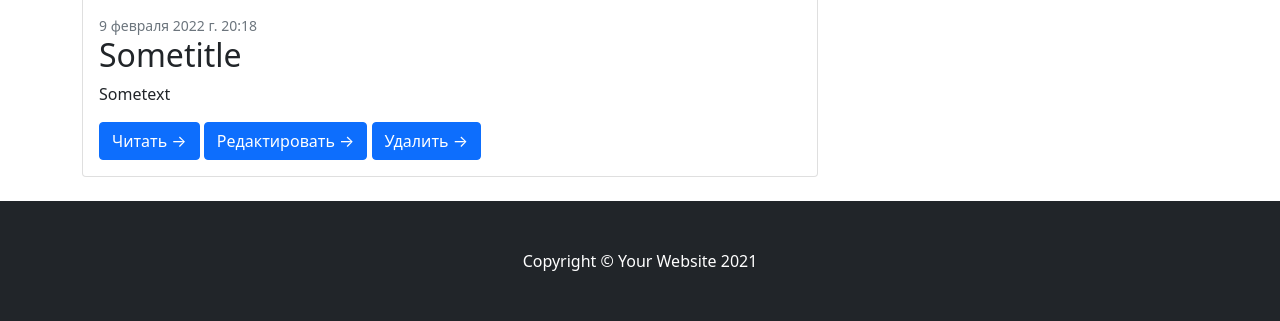
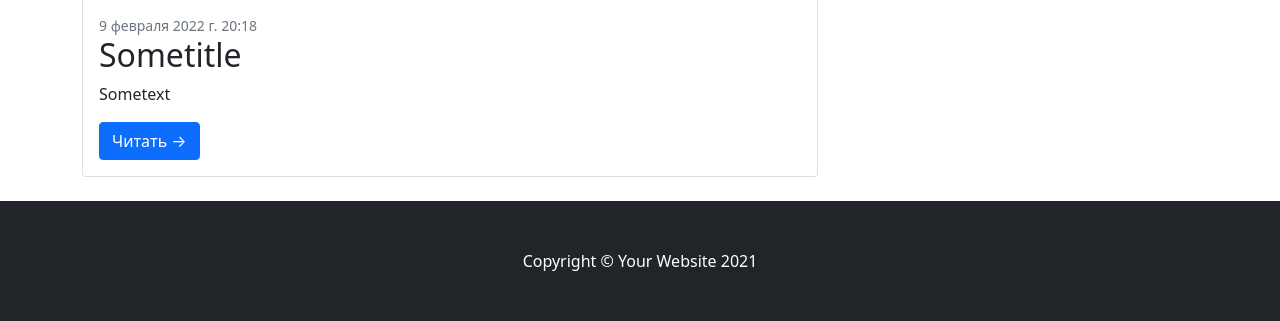
Before and after one commit to serjmarkby/newsportal, a Django app: page /news/ in a window 1280 px wide. Shown: the part 4393-4714 px from the top of the page. Run offline with Django 4.2, Linux system fonts and the light colour scheme; data comes from the database, SQL or seed files in the repository; some libraries are stand-ins or nearby versions.

Commit message:
Удалил кнопки "редактировать" и "Удалить" с этой страницы. Выведу авторизованному пользователю в детаил

```diff
--- a/news/templates/news/news.html
+++ b/news/templates/news/news.html
@@ -23,8 +23,6 @@ News
         <h2 class="card-title">{{ post.title|truncatewords:10|censor }}</h2>
         <p class="card-text">{{ post.text|truncatechars:250|censor }}</p>
         <a class="btn btn-primary" href="{% url 'post' post.id %}">Читать →</a>
-        <a class="btn btn-primary" href="{% url 'news_create' post.id %}">Редактировать →</a>
-        <a class="btn btn-primary" href="{% url 'news_delete' post.id %}">Удалить →</a>
     </div>
 </div>
 
```
